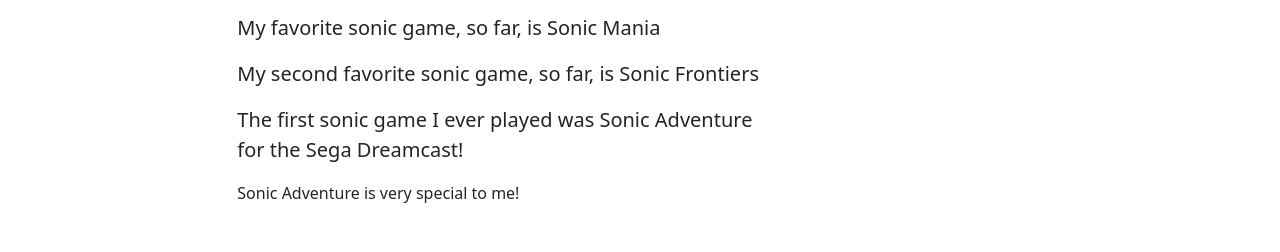
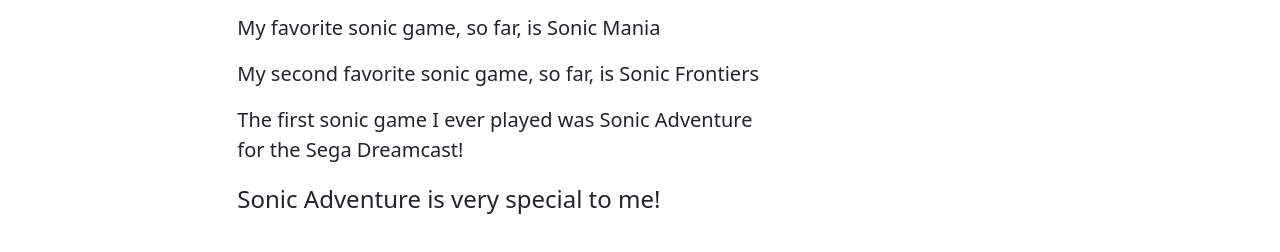
Before and after one commit to WSU-kduncan/3120-cicd-iwatsukikevin, a plain HTML site: page dockerbuild/index.html in a window 1280 px wide. Shown: the part 360-612 px from the top of the page. Drawn offline with Linux system fonts and the light colour scheme.

Commit message:
increased size of last line

```diff
--- a/dockerbuild/index.html
+++ b/dockerbuild/index.html
@@ -123,7 +123,7 @@
     <p class="fs-5 col-md-8">My favorite sonic game, so far, is Sonic Mania</p>
     <p class="fs-5 col-md-8">My second favorite sonic game, so far, is Sonic Frontiers</p>
     <p class="fs-5 col-md-8">The first sonic game I ever played was Sonic Adventure for the Sega Dreamcast!</p>
-    <p class="fs-7 col-md-8">Sonic Adventure is very special to me!</p>
+    <p class="fs-4 col-md-8">Sonic Adventure is very special to me!</p>
    </div>
     <script src="../assets/dist/js/bootstrap.bundle.min.js"></script>
 
```
